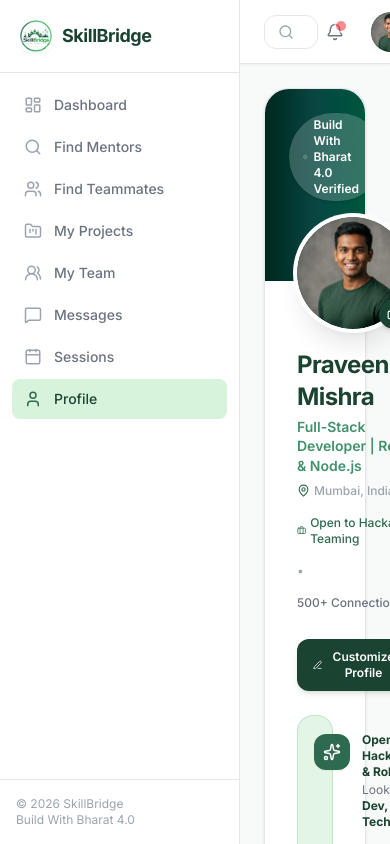
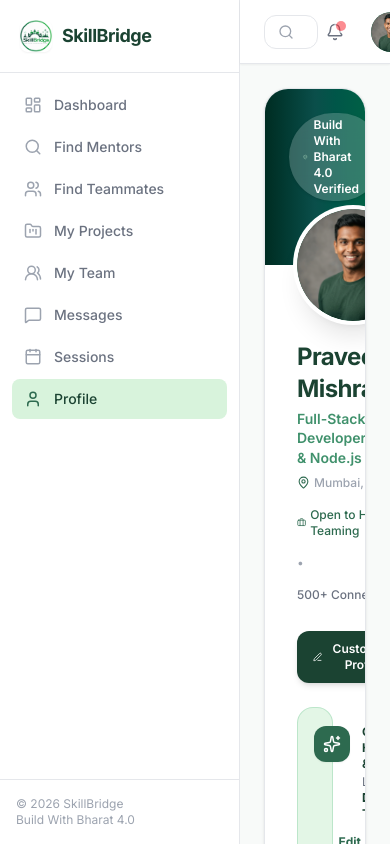
Before and after one commit to utkarshsingh100m/SkillBridge, a Next.js app in the folder app/: page /dashboard/profile in a window 390 px wide. Shown: the top 844 px of the page. Built offline with nearby package versions, Linux system fonts and the light colour scheme.

Commit message:
Fix profile layout duplication, bulletproof Avatar component, and clean banner rendering

```diff
--- a/app/src/app/dashboard/profile/page.tsx
+++ b/app/src/app/dashboard/profile/page.tsx
@@ -2,9 +2,7 @@
 
 import { useState, useEffect } from "react";
 import {
-  User,
   MapPin,
-  Mail,
   Globe,
   Award,
   Calendar,
@@ -14,7 +12,6 @@
   X,
   Code2,
   ShieldCheck,
-  Star,
   Camera,
   Plus,
   Trash2,
@@ -28,8 +25,7 @@
   Check,
 } from "lucide-react";
 import Avatar from "@/components/ui/Avatar";
-import Badge from "@/components/ui/Badge";
-import { currentUser as initialUser, projects } from "@/lib/data";
+import { currentUser as defaultUser } from "@/lib/data";
 
 interface LanguageProficiency {
   name: string;
@@ -64,22 +60,22 @@
   credentialId: string;
 }
 
-const bannerGradients: Record<string, { name: string; class: string }> = {
+const bannerGradients: Record<string, { name: string; bgClass: string }> = {
   emerald: {
     name: "Bharat Emerald",
-    class: "bg-gradient-to-r from-emerald-950 via-teal-900 to-emerald-800",
+    bgClass: "bg-gradient-to-r from-emerald-950 via-teal-900 to-emerald-800",
   },
   cyber: {
     name: "Cyber Indigo",
-    class: "bg-gradient-to-r from-slate-950 via-indigo-950 to-slate-900",
+    bgClass: "bg-gradient-to-r from-slate-950 via-indigo-950 to-slate-900",
   },
   sunset: {
     name: "Hackathon Dusk",
-    class: "bg-gradient-to-r from-amber-950 via-rose-950 to-emerald-950",
+    bgClass: "bg-gradient-to-r from-amber-950 via-rose-950 to-emerald-950",
   },
   ocean: {
     name: "Deep Ocean",
-    class: "bg-gradient-to-r from-blue-950 via-teal-950 to-emerald-950",
+    bgClass: "bg-gradient-to-r from-blue-950 via-teal-950 to-emerald-950",
   },
 };
 
@@ -93,9 +89,9 @@
 ];
 
 export default function ProfilePage() {
-  // Main user state
+  // Main user profile state
   const [user, setUser] = useState({
-    ...initialUser,
+    ...defaultUser,
     openToHackathons: true,
     openToRoles: "Full-Stack Dev, ML Engineer, Tech Lead",
     bannerKey: "emerald",
@@ -105,17 +101,6 @@
     leetcodeUrl: "https://leetcode.com/praveen_codes",
     twitterUrl: "https://x.com/praveen_builds",
   });
-
-  useEffect(() => {
-    try {
-      const saved = localStorage.getItem("skillbridge_user");
-      if (saved) {
-        setUser((prev) => ({ ...prev, ...JSON.parse(saved) }));
-      }
-    } catch (e) {
-      console.error(e);
-    }
-  }, []);
 
   // Languages state
   const [languages, setLanguages] = useState<LanguageProficiency[]>([
@@ -159,7 +144,7 @@
   ]);
 
   // Education
-  const [education, setEducation] = useState<EducationItem[]>([
+  const [education] = useState<EducationItem[]>([
     {
       id: "edu1",
       institution: "Indian Institute of Information Technology (IIIT)",
@@ -171,7 +156,7 @@
   ]);
 
   // Certifications
-  const [certifications, setCertifications] = useState<CertificationItem[]>([
+  const [certifications] = useState<CertificationItem[]>([
     {
       id: "cert1",
       title: "Build With Bharat 4.0 - Verified Finalist",
@@ -188,7 +173,7 @@
     },
   ]);
 
-  // Modal State
+  // Modal & Form state
   const [editModalOpen, setEditModalOpen] = useState(false);
   const [activeTab, setActiveTab] = useState<
     "general" | "photo" | "languages" | "skills" | "experience" | "socials"
@@ -205,7 +190,6 @@
   const [formAvatar, setFormAvatar] = useState(user.avatar);
   const [formBannerKey, setFormBannerKey] = useState(user.bannerKey);
 
-  // Social Temp States
   const [formGithub, setFormGithub] = useState(user.githubUrl);
   const [formLinkedin, setFormLinkedin] = useState(user.linkedinUrl);
   const [formPortfolio, setFormPortfolio] = useState(user.portfolioUrl);
@@ -218,13 +202,27 @@
 
   // Skill input state
   const [newSkillText, setNewSkillText] = useState("");
-  const [newSkillCategory, setNewSkillCategory] = useState<keyof typeof skillCategories>("frameworks");
+  const [newSkillCategory, setNewSkillCategory] =
+    useState<keyof typeof skillCategories>("frameworks");
 
   // Experience input state
   const [newExpRole, setNewExpRole] = useState("");
   const [newExpCompany, setNewExpCompany] = useState("");
   const [newExpDuration, setNewExpDuration] = useState("");
   const [newExpDesc, setNewExpDesc] = useState("");
+
+  // Sync with localStorage on client mount
+  useEffect(() => {
+    try {
+      const saved = localStorage.getItem("skillbridge_user");
+      if (saved) {
+        const parsed = JSON.parse(saved);
+        setUser((prev) => ({ ...prev, ...parsed }));
+      }
+    } catch (e) {
+      console.error(e);
+    }
+  }, []);
 
   const handleOpenModal = () => {
     setFormName(user.name);
@@ -234,7 +232,7 @@
     setFormOpenToWork(user.openToHackathons);
     setFormOpenToRoles(user.openToRoles);
     setFormAvatar(user.avatar);
-    setFormBannerKey(user.bannerKey);
+    setFormBannerKey(user.bannerKey || "emerald");
     setFormGithub(user.githubUrl);
     setFormLinkedin(user.linkedinUrl);
     setFormPortfolio(user.portfolioUrl);
@@ -270,7 +268,7 @@
     setTimeout(() => {
       setSavedSuccess(false);
       setEditModalOpen(false);
-    }, 700);
+    }, 600);
   };
 
   const handleAddLanguage = (e: React.FormEvent) => {
@@ -336,19 +334,18 @@
     }
   };
 
-  const currentBannerClass =
-    bannerGradients[user.bannerKey]?.class || bannerGradients.emerald.class;
+  const bannerClass =
+    bannerGradients[user.bannerKey]?.bgClass || bannerGradients.emerald.bgClass;
 
   return (
     <div className="max-w-5xl mx-auto space-y-8 animate-fade-in pb-16">
-      {/* ─── Hero Header & Banner Card (LinkedIn Style) ─── */}
-      <div className="bg-white rounded-3xl border border-border shadow-sm">
-        {/* Banner */}
+      {/* ─── Profile Card (LinkedIn Style) ─── */}
+      <div className="bg-white rounded-3xl border border-border shadow-sm overflow-hidden">
+        {/* Cover Banner */}
         <div
-          className={`h-48 ${currentBannerClass} rounded-t-3xl relative overflow-hidden flex items-start justify-between p-6 transition-all duration-300`}
+          className={`h-44 w-full ${bannerClass} relative flex items-start justify-between p-6`}
         >
-          <div className="absolute inset-0 bg-black/10 backdrop-blur-[0.5px]" />
-          <div className="relative z-10 flex items-center gap-2">
+          <div className="flex items-center gap-2 relative z-10">
             <span className="bg-white/20 backdrop-blur-md px-3.5 py-1 rounded-full text-xs font-semibold text-white flex items-center gap-1.5 shadow-sm">
               <ShieldCheck size={14} className="text-sb-wash" /> Build With Bharat 4.0 Verified
             </span>
@@ -359,17 +356,18 @@
               setActiveTab("photo");
               handleOpenModal();
             }}
-            className="relative z-10 px-3.5 py-1.5 bg-black/40 hover:bg-black/60 backdrop-blur-md text-white rounded-xl text-xs font-semibold flex items-center gap-1.5 transition-all shadow-sm cursor-pointer"
+            className="px-3.5 py-1.5 bg-black/40 hover:bg-black/60 backdrop-blur-md text-white rounded-xl text-xs font-semibold flex items-center gap-1.5 transition-all shadow-sm cursor-pointer relative z-10"
           >
             <Palette size={13} /> Change Cover &amp; Photo
           </button>
         </div>
 
-        {/* Profile Info Header Content */}
-        <div className="px-8 pb-8 pt-0">
-          <div className="flex flex-col md:flex-row md:items-end justify-between gap-6 -mt-16 mb-6">
+        {/* Profile Details Header */}
+        <div className="px-8 pb-8 pt-0 relative">
+          <div className="flex flex-col md:flex-row md:items-end justify-between gap-6 -mt-14 mb-6">
             <div className="flex flex-col md:flex-row items-start md:items-end gap-5">
-              <div className="relative group shrink-0 w-28 h-28">
+              {/* Profile Avatar with Camera Button */}
+              <div className="relative group shrink-0" style={{ width: "112px", height: "112px" }}>
                 <div className="w-28 h-28 rounded-full ring-4 ring-white shadow-xl overflow-hidden bg-white flex items-center justify-center">
                   <Avatar src={user.avatar} name={user.name} size="2xl" />
                 </div>
@@ -378,13 +376,14 @@
                     setActiveTab("photo");
                     handleOpenModal();
                   }}
-                  className="absolute bottom-0 right-0 p-2 bg-sb-dark hover:bg-sb-green text-white rounded-full shadow-md transition-all group-hover:scale-110 cursor-pointer z-10"
+                  className="absolute bottom-0 right-0 p-2 bg-sb-dark hover:bg-sb-green text-white rounded-full shadow-md transition-all group-hover:scale-110 cursor-pointer z-20"
                   title="Update Profile Photo"
                 >
                   <Camera size={14} />
                 </button>
               </div>
 
+              {/* Name & Headline */}
               <div className="mb-1 space-y-1">
                 <div className="flex items-center gap-2.5">
                   <h1 className="text-2xl font-bold text-sb-dark tracking-tight">{user.name}</h1>
@@ -409,7 +408,7 @@
               </div>
             </div>
 
-            {/* Action Buttons */}
+            {/* Top Action Buttons */}
             <div className="flex items-center gap-2.5 self-start md:self-auto shrink-0">
               <button
                 onClick={handleOpenModal}
@@ -974,7 +973,7 @@
                               : "border-border hover:border-sb-light"
                           }`}
                         >
-                          <div className={`h-8 rounded-lg ${b.class} mb-2`} />
+                          <div className={`h-8 rounded-lg ${b.bgClass} mb-2`} />
                           <span className="text-xs font-bold text-sb-dark">{b.name}</span>
                           {formBannerKey === key && (
                             <span className="absolute top-2 right-2 bg-white rounded-full p-0.5 text-sb-green shadow-xs">
--- a/app/src/components/ui/Avatar.tsx
+++ b/app/src/components/ui/Avatar.tsx
@@ -1,23 +1,22 @@
 "use client";
 
-import React from "react";
-import Image from "next/image";
+import React, { useState } from "react";
 
 interface AvatarProps {
   src?: string;
-  name: string;
+  name?: string;
   size?: "sm" | "md" | "lg" | "xl" | "2xl";
   online?: boolean;
   verified?: boolean;
   className?: string;
 }
 
-const sizeMap = {
-  sm: "w-8 h-8 min-w-8 min-h-8 max-w-8 max-h-8 text-xs",
-  md: "w-10 h-10 min-w-10 min-h-10 max-w-10 max-h-10 text-sm",
-  lg: "w-14 h-14 min-w-14 min-h-14 max-w-14 max-h-14 text-base",
-  xl: "w-20 h-20 min-w-20 min-h-20 max-w-20 max-h-20 text-xl",
-  "2xl": "w-28 h-28 min-w-28 min-h-28 max-w-28 max-h-28 text-2xl",
+const pixelMap = {
+  sm: 32,
+  md: 40,
+  lg: 56,
+  xl: 80,
+  "2xl": 112,
 };
 
 const dotSizeMap = {
@@ -28,43 +27,53 @@
   "2xl": "w-5 h-5",
 };
 
-const pixelMap = {
-  sm: 32,
-  md: 40,
-  lg: 56,
-  xl: 80,
-  "2xl": 112,
-};
-
-export default function Avatar({ src, name, size = "md", online, className = "" }: AvatarProps) {
-  const initials = name
+export default function Avatar({
+  src,
+  name = "User",
+  size = "md",
+  online,
+  className = "",
+}: AvatarProps) {
+  const safeName = typeof name === "string" && name.trim() ? name : "User";
+  const initials = safeName
     .split(" ")
+    .filter(Boolean)
     .map((w) => w[0])
     .join("")
     .toUpperCase()
-    .slice(0, 2);
+    .slice(0, 2) || "SB";
 
-  const [imgError, setImgError] = React.useState(false);
-  const px = pixelMap[size];
+  const [imgError, setImgError] = useState(false);
+  const px = pixelMap[size] || 40;
 
   return (
     <div
-      className={`relative inline-flex shrink-0 ${sizeMap[size]} rounded-full ${className}`}
-      style={{ width: px, height: px, minWidth: px, minHeight: px, maxWidth: px, maxHeight: px }}
+      className={`relative inline-flex shrink-0 rounded-full select-none ${className}`}
+      style={{
+        width: `${px}px`,
+        height: `${px}px`,
+        minWidth: `${px}px`,
+        minHeight: `${px}px`,
+        maxWidth: `${px}px`,
+        maxHeight: `${px}px`,
+      }}
     >
-      <div
-        className="w-full h-full rounded-full overflow-hidden flex items-center justify-center bg-sb-green text-white font-semibold ring-2 ring-white select-none"
-      >
+      <div className="w-full h-full rounded-full overflow-hidden flex items-center justify-center bg-sb-green text-white font-semibold ring-2 ring-white">
         {src && !imgError ? (
           <img
             src={src}
-            alt={name}
+            alt={safeName}
+            className="w-full h-full object-cover rounded-full"
             style={{ width: "100%", height: "100%", objectFit: "cover" }}
-            className="w-full h-full object-cover rounded-full"
             onError={() => setImgError(true)}
           />
         ) : (
-          <span>{initials}</span>
+          <span
+            style={{ fontSize: `${Math.max(10, Math.floor(px * 0.35))}px` }}
+            className="font-bold tracking-tight"
+          >
+            {initials}
+          </span>
         )}
       </div>
       {online !== undefined && (
```
